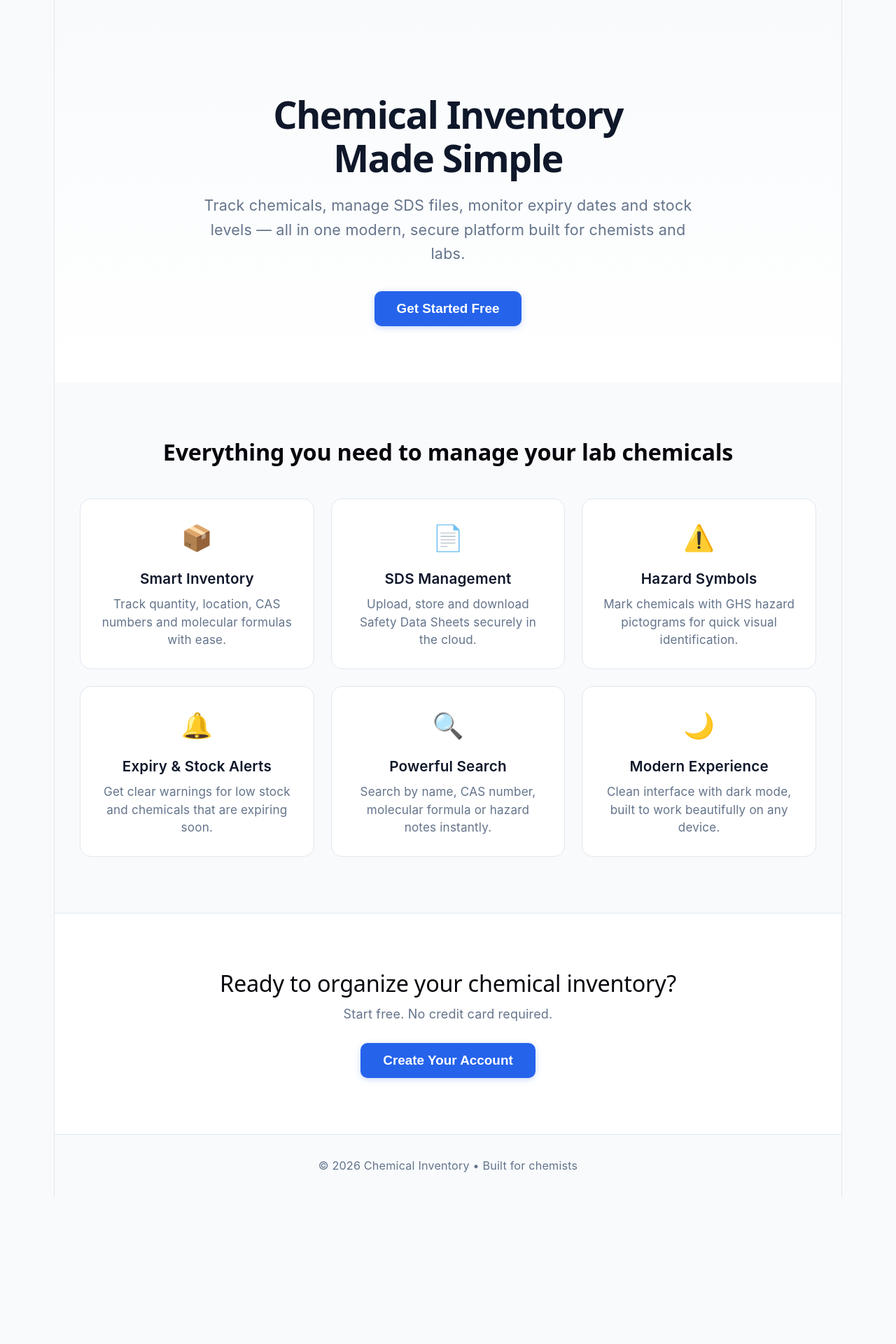
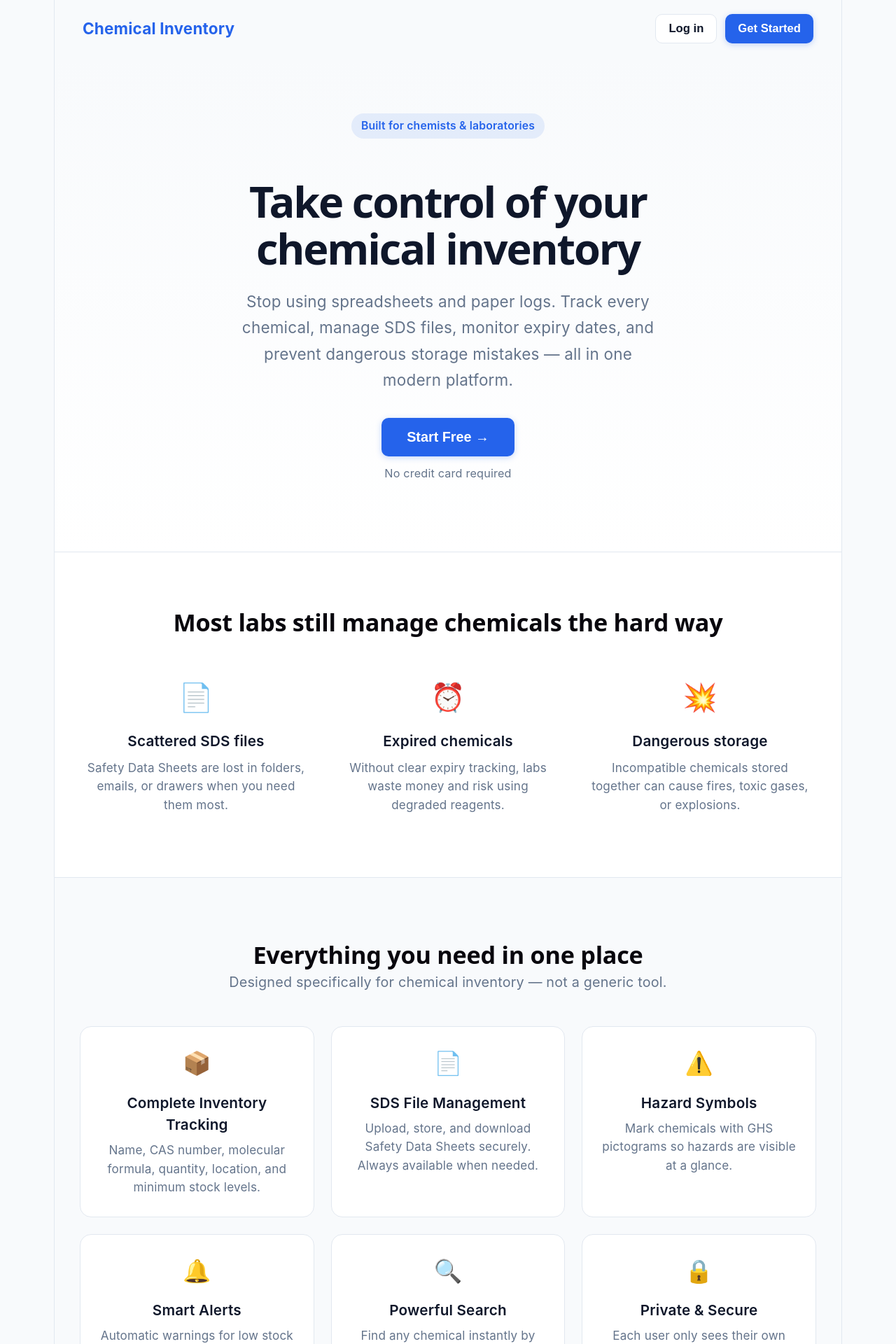
Before and after one commit to okelo241/chemical-inventory, a React app in the folder frontend/: page / in a window 1280 px wide. Shown: the top 1920 px of the page at 70% size. Before the commit the page ends 1710 px from the top, so only its background shows below. Built offline with nearby package versions, Linux system fonts and the light colour scheme; the HTML template or start-up script is replaced by a standard one.

Commit message:
Great professional landing page

```diff
--- a/frontend/src/App.css
+++ b/frontend/src/App.css
@@ -742,3 +742,279 @@ th {
     font-size: 1.05rem;
   }
 }
+
+/* ===== GREAT LANDING PAGE ===== */
+
+.landing {
+  min-height: 100vh;
+  background: var(--bg);
+  color: var(--text);
+}
+
+/* Navbar */
+.landing-nav {
+  display: flex;
+  justify-content: space-between;
+  align-items: center;
+  padding: 20px 40px;
+  max-width: 1200px;
+  margin: 0 auto;
+}
+
+.nav-brand {
+  font-size: 1.25rem;
+  font-weight: 700;
+  color: var(--primary);
+}
+
+.nav-actions {
+  display: flex;
+  gap: 12px;
+}
+
+/* Hero */
+.hero {
+  padding: 80px 24px 100px;
+  text-align: center;
+}
+
+.hero-content {
+  max-width: 780px;
+  margin: 0 auto;
+}
+
+.hero-badge {
+  display: inline-block;
+  background: rgba(37, 99, 235, 0.1);
+  color: var(--primary);
+  font-size: 0.875rem;
+  font-weight: 600;
+  padding: 6px 14px;
+  border-radius: 20px;
+  margin-bottom: 24px;
+}
+
+.hero h1 {
+  font-size: 3.4rem;
+  font-weight: 800;
+  line-height: 1.1;
+  letter-spacing: -0.035em;
+  margin-bottom: 24px;
+}
+
+.hero-subtitle {
+  font-size: 1.25rem;
+  color: var(--text-muted);
+  line-height: 1.65;
+  margin-bottom: 36px;
+  max-width: 600px;
+  margin-left: auto;
+  margin-right: auto;
+}
+
+.hero-actions {
+  display: flex;
+  flex-direction: column;
+  align-items: center;
+  gap: 12px;
+}
+
+.btn-large {
+  padding: 16px 36px;
+  font-size: 1.1rem;
+}
+
+.hero-note {
+  font-size: 0.9rem;
+  color: var(--text-muted);
+}
+
+/* Sections */
+.section-inner {
+  max-width: 1100px;
+  margin: 0 auto;
+  padding: 0 24px;
+}
+
+.section-subtitle {
+  text-align: center;
+  color: var(--text-muted);
+  font-size: 1.1rem;
+  margin-top: -12px;
+  margin-bottom: 48px;
+}
+
+/* Problem Section */
+.problem-section {
+  padding: 80px 0;
+  background: var(--card);
+  border-top: 1px solid var(--border);
+  border-bottom: 1px solid var(--border);
+}
+
+.problem-section h2 {
+  text-align: center;
+  font-size: 1.9rem;
+  margin-bottom: 48px;
+  font-weight: 700;
+}
+
+.problem-grid {
+  display: grid;
+  grid-template-columns: repeat(auto-fit, minmax(280px, 1fr));
+  gap: 28px;
+}
+
+.problem-card {
+  text-align: center;
+  padding: 10px;
+}
+
+.problem-icon {
+  font-size: 2.2rem;
+  display: block;
+  margin-bottom: 16px;
+}
+
+.problem-card h3 {
+  font-size: 1.15rem;
+  margin-bottom: 10px;
+  font-weight: 600;
+}
+
+.problem-card p {
+  color: var(--text-muted);
+  font-size: 0.95rem;
+  line-height: 1.55;
+}
+
+/* Features */
+.features {
+  padding: 90px 0;
+}
+
+.features h2 {
+  text-align: center;
+  font-size: 1.9rem;
+  margin-bottom: 16px;
+  font-weight: 700;
+}
+
+.features-grid {
+  display: grid;
+  grid-template-columns: repeat(auto-fit, minmax(300px, 1fr));
+  gap: 24px;
+}
+
+.feature-card {
+  background: var(--card);
+  border: 1px solid var(--border);
+  border-radius: 16px;
+  padding: 28px;
+  transition: transform 0.2s, box-shadow 0.2s;
+}
+
+.feature-card:hover {
+  transform: translateY(-4px);
+  box-shadow: var(--shadow);
+}
+
+.feature-icon {
+  font-size: 1.8rem;
+  margin-bottom: 16px;
+}
+
+.feature-card h3 {
+  font-size: 1.15rem;
+  margin-bottom: 8px;
+  font-weight: 600;
+}
+
+.feature-card p {
+  color: var(--text-muted);
+  font-size: 0.95rem;
+  line-height: 1.55;
+}
+
+/* Why Section */
+.why-section {
+  padding: 80px 0;
+  background: var(--card);
+  border-top: 1px solid var(--border);
+}
+
+.why-section h2 {
+  text-align: center;
+  font-size: 1.9rem;
+  margin-bottom: 40px;
+  font-weight: 700;
+}
+
+.why-content {
+  max-width: 700px;
+  margin: 0 auto;
+}
+
+.why-text p {
+  color: var(--text-muted);
+  font-size: 1.05rem;
+  line-height: 1.7;
+  margin-bottom: 20px;
+}
+
+.why-text ul {
+  margin-left: 20px;
+  color: var(--text-muted);
+  font-size: 1.05rem;
+  line-height: 1.8;
+}
+
+.why-text li {
+  margin-bottom: 6px;
+}
+
+/* CTA */
+.cta {
+  text-align: center;
+  padding: 90px 24px;
+}
+
+.cta h2 {
+  font-size: 2rem;
+  margin-bottom: 12px;
+  font-weight: 700;
+}
+
+.cta p {
+  color: var(--text-muted);
+  margin-bottom: 32px;
+  font-size: 1.1rem;
+}
+
+/* Footer */
+.landing-footer {
+  text-align: center;
+  padding: 32px;
+  color: var(--text-muted);
+  font-size: 0.9rem;
+  border-top: 1px solid var(--border);
+}
+
+/* Responsive */
+@media (max-width: 768px) {
+  .landing-nav {
+    padding: 16px 20px;
+  }
+
+  .hero h1 {
+    font-size: 2.3rem;
+  }
+
+  .hero-subtitle {
+    font-size: 1.1rem;
+  }
+
+  .hero {
+    padding: 60px 20px 70px;
+  }
+}
--- a/frontend/src/Landing.jsx
+++ b/frontend/src/Landing.jsx
@@ -3,76 +3,151 @@ import './App.css'
 function Landing({ onGetStarted }) {
   return (
     <div className="landing">
-      {/* Hero */}
+      {/* ========== NAVBAR ========== */}
+      <nav className="landing-nav">
+        <div className="nav-brand">Chemical Inventory</div>
+        <div className="nav-actions">
+          <button className="btn btn-secondary" onClick={onGetStarted}>
+            Log in
+          </button>
+          <button className="btn btn-primary" onClick={onGetStarted}>
+            Get Started
+          </button>
+        </div>
+      </nav>
+
+      {/* ========== HERO ========== */}
       <section className="hero">
         <div className="hero-content">
-          <h1>Chemical Inventory<br />Made Simple</h1>
+          <div className="hero-badge">Built for chemists & laboratories</div>
+          <h1>
+            Take control of your<br />
+            chemical inventory
+          </h1>
           <p className="hero-subtitle">
-            Track chemicals, manage SDS files, monitor expiry dates and stock levels —
-            all in one modern, secure platform built for chemists and labs.
+            Stop using spreadsheets and paper logs. Track every chemical,
+            manage SDS files, monitor expiry dates, and prevent dangerous
+            storage mistakes — all in one modern platform.
           </p>
           <div className="hero-actions">
             <button className="btn btn-primary btn-large" onClick={onGetStarted}>
-              Get Started Free
+              Start Free →
             </button>
+            <p className="hero-note">No credit card required</p>
           </div>
         </div>
       </section>
 
-      {/* Features */}
+      {/* ========== PROBLEM ========== */}
+      <section className="problem-section">
+        <div className="section-inner">
+          <h2>Most labs still manage chemicals the hard way</h2>
+          <div className="problem-grid">
+            <div className="problem-card">
+              <span className="problem-icon">📄</span>
+              <h3>Scattered SDS files</h3>
+              <p>Safety Data Sheets are lost in folders, emails, or drawers when you need them most.</p>
+            </div>
+            <div className="problem-card">
+              <span className="problem-icon">⏰</span>
+              <h3>Expired chemicals</h3>
+              <p>Without clear expiry tracking, labs waste money and risk using degraded reagents.</p>
+            </div>
+            <div className="problem-card">
+              <span className="problem-icon">💥</span>
+              <h3>Dangerous storage</h3>
+              <p>Incompatible chemicals stored together can cause fires, toxic gases, or explosions.</p>
+            </div>
+          </div>
+        </div>
+      </section>
+
+      {/* ========== SOLUTION ========== */}
       <section className="features">
-        <h2>Everything you need to manage your lab chemicals</h2>
+        <div className="section-inner">
+          <h2>Everything you need in one place</h2>
+          <p className="section-subtitle">
+            Designed specifically for chemical inventory — not a generic tool.
+          </p>
 
           <div className="features-grid">
             <div className="feature-card">
               <div className="feature-icon">📦</div>
-            <h3>Smart Inventory</h3>
-            <p>Track quantity, location, CAS numbers and molecular formulas with ease.</p>
+              <h3>Complete Inventory Tracking</h3>
+              <p>Name, CAS number, molecular formula, quantity, location, and minimum stock levels.</p>
             </div>
 
             <div className="feature-card">
               <div className="feature-icon">📄</div>
-            <h3>SDS Management</h3>
-            <p>Upload, store and download Safety Data Sheets securely in the cloud.</p>
+              <h3>SDS File Management</h3>
+              <p>Upload, store, and download Safety Data Sheets securely. Always available when needed.</p>
             </div>
 
             <div className="feature-card">
               <div className="feature-icon">⚠️</div>
               <h3>Hazard Symbols</h3>
-            <p>Mark chemicals with GHS hazard pictograms for quick visual identification.</p>
+              <p>Mark chemicals with GHS pictograms so hazards are visible at a glance.</p>
             </div>
 
             <div className="feature-card">
               <div className="feature-icon">🔔</div>
-            <h3>Expiry & Stock Alerts</h3>
-            <p>Get clear warnings for low stock and chemicals that are expiring soon.</p>
+              <h3>Smart Alerts</h3>
+              <p>Automatic warnings for low stock and chemicals expiring within 30 days.</p>
             </div>
 
             <div className="feature-card">
               <div className="feature-icon">🔍</div>
               <h3>Powerful Search</h3>
-            <p>Search by name, CAS number, molecular formula or hazard notes instantly.</p>
+              <p>Find any chemical instantly by name, CAS, formula, or hazard notes.</p>
             </div>
 
             <div className="feature-card">
-            <div className="feature-icon">🌙</div>
-            <h3>Modern Experience</h3>
-            <p>Clean interface with dark mode, built to work beautifully on any device.</p>
+              <div className="feature-icon">🔒</div>
+              <h3>Private & Secure</h3>
+              <p>Each user only sees their own inventory. Your data stays private.</p>
+            </div>
           </div>
         </div>
       </section>
 
-      {/* CTA */}
+      {/* ========== WHY IT MATTERS ========== */}
+      <section className="why-section">
+        <div className="section-inner">
+          <h2>Why proper chemical inventory matters</h2>
+          <div className="why-content">
+            <div className="why-text">
+              <p>
+                Incompatible chemicals stored together are one of the most common
+                causes of laboratory accidents. Acids with bases, oxidizers with
+                flammables, or cyanides with acids can create toxic gases or violent reactions.
+              </p>
+              <p>
+                A clear, up-to-date inventory helps you:
+              </p>
+              <ul>
+                <li>Prevent dangerous storage combinations</li>
+                <li>Know exactly what you have and where it is</li>
+                <li>Avoid using expired or degraded chemicals</li>
+                <li>Stay prepared for audits and safety inspections</li>
+                <li>Save money by reducing unnecessary purchases</li>
+              </ul>
+            </div>
+          </div>
+        </div>
+      </section>
+
+      {/* ========== FINAL CTA ========== */}
       <section className="cta">
-        <h2>Ready to organize your chemical inventory?</h2>
-        <p>Start free. No credit card required.</p>
+        <h2>Start organizing your chemicals today</h2>
+        <p>Free to use. Built for real laboratory needs.</p>
         <button className="btn btn-primary btn-large" onClick={onGetStarted}>
-          Create Your Account
+          Create Your Free Account
         </button>
       </section>
 
+      {/* ========== FOOTER ========== */}
       <footer className="landing-footer">
-        <p>© 2026 Chemical Inventory • Built for chemists</p>
+        <p>© 2026 Chemical Inventory · Built for chemists and laboratories</p>
       </footer>
     </div>
   )
```
Lines whose indentation alone changed are shown as unchanged.
